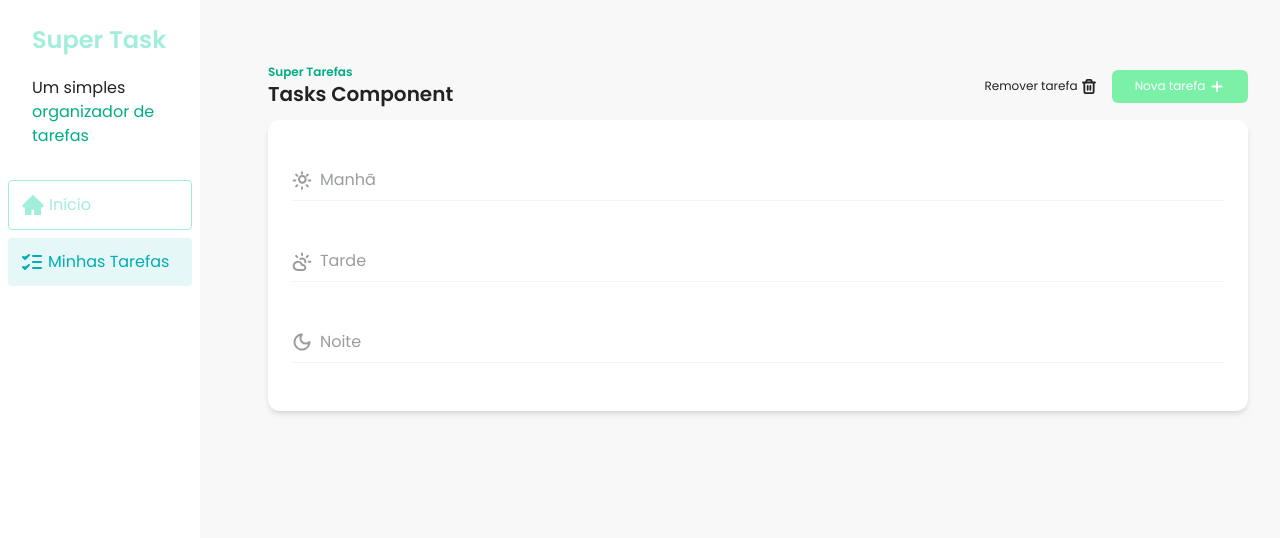
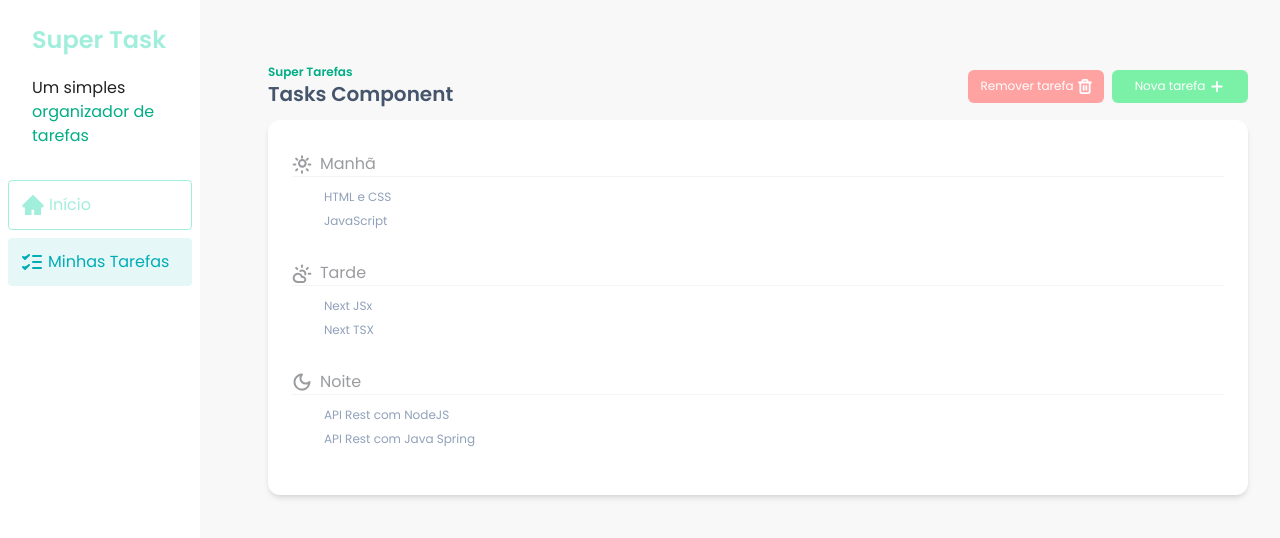
Before and after one commit to srodrigo28/react-super-task, a React (Vite) app: page / in a window 1280 px wide. Shown: the top 538 px of the page. Built offline with nearby package versions, Linux system fonts and the light colour scheme.

Commit message:
listando tasks com filter

```diff
--- a/src/App.jsx
+++ b/src/App.jsx
@@ -7,7 +7,6 @@ function App() {
   return (
     <div className='flex gap-9'>
       <Sidebar />
-
       <Tasks />
     </div>
   )
--- a/src/components/Button.jsx
+++ b/src/components/Button.jsx
@@ -4,7 +4,7 @@ const Button = ({ children, variant }) => {
             case 'primary':
                 return 'bg-green-300 text-white hover:bg-green-500 hover:text-white';
             case 'secondary':
-                return 'bg-red-400 text-white hover:bg-red-500 hover:text-slate-200';
+                return 'bg-red-300 text-white hover:bg-red-500 hover:text-slate-200';
             case 'tertiary':
                 return 'bg-gray-500 text-white hover:bg-gray-500 hover:text-slate-200';
             case 'ghost':
--- a/src/components/Sidebar.jsx
+++ b/src/components/Sidebar.jsx
@@ -16,11 +16,11 @@ const Sidebar = () => {
 
             <div className="flex flex-col p-2 gap-2">
                 <SidebarButton variant="uselected">
-                    <HomeIcon src={HomeIcon} alt="Home Icone" />
+                    <HomeIcon src={<HomeIcon />} alt="Home Icone" />
                     Início
                 </SidebarButton>
                 <SidebarButton variant="selected">
-                    <TaskIcon src={TaskIcon} alt="Task Icone" />
+                    <TaskIcon src={<TaskIcon />} alt="Task Icone" />
                     Minhas Tarefas
                 </SidebarButton>
             </div>
--- a/src/components/Tasks.jsx
+++ b/src/components/Tasks.jsx
@@ -10,15 +10,18 @@ import MoonIcon from '../assets/icons/moon.svg?react';
 
 import { useState } from "react";
 import TASKS from "../constants/tasks";
+import TasksSeparator from "./TasksSeparator";
 
 const Tasks = () => {
     // todo: fetch tasks from api
-    const [Tasks, setTaks] = useState(TASKS)
+    const [tasks, setTaks] = useState(TASKS)
+
+    console.log(tasks);
 
     // filter tasks by period
-    const mormingTasks = Tasks.filter(task => task.period === 'morning');
-    const afternoonTasks = Tasks.filter(task => task.period === 'afternoon');
-    const nightTasks = Tasks.filter(task => task.period === 'night');
+    const mormingTasks = tasks.filter(task => task.time === 'morning');
+    const afternoonTasks = tasks.filter(task => task.time === 'afternoon');
+    const nightTasks = tasks.filter(task => task.time === 'night');
 
     return (
         <div className="py-16 px-8 w-full">
@@ -29,11 +32,11 @@ const Tasks = () => {
                     <span className="text-xs font-semibold text-[#00AD85]">
                         Super Tarefas
                     </span>
-                    <h1 className="text-xl font-semibold">Tasks Component</h1>
+                    <h1 className="text-xl font-semibold text-slate-600">Tasks Component</h1>
                 </div>
 
-                <div className="flex gap-1 items-center">
-                    <Button variant="ghost" className="">
+                <div className="flex gap-2 items-center">
+                    <Button variant="secondary" className="">
                         Remover tarefa
                         <TrashIcon />
                     </Button>
@@ -46,25 +49,25 @@ const Tasks = () => {
             </div >
 
             <div className="rounded-xl bg-white p-6 shadow-md mt-3">
-                <div className="py-6">
-                    <div className="flex gap-2 items-center pb-2 border-b border-solid border-[#F4F4F5]">
-                        <SunIcon />
-                        <p className="text-[#9A9C9F]">Manhã</p>
-                    </div>
+                <TasksSeparator title="Manhã" icon={<SunIcon />} />
+                <div className="mb-5">
+                    {mormingTasks.map((task) => (
+                        <p key={task.id} className="py-1 text-slate-400 pl-8 text-xs">{task.title}</p>
+                    ))}
                 </div>
 
-                <div className="py-6">
-                    <div className="flex gap-2 items-center pb-2 border-b border-solid border-[#F4F4F5]">
-                        <CloudSunIcon />
-                        <p className="text-[#9A9C9F]">Tarde</p>
-                    </div>
+                <TasksSeparator title="Tarde" icon={<CloudSunIcon />} />
+                <div className="mb-5">
+                    {afternoonTasks.map((task) => (
+                        <p key={task.id} className="py-1 text-slate-400 pl-8 text-xs">{task.title}</p>
+                    ))}
                 </div>
 
-                <div className="py-6">
-                    <div className="flex gap-2 items-center pb-2 border-b border-solid border-[#F4F4F5]">
-                        <MoonIcon />
-                        <p className="text-[#9A9C9F]">Noite</p>
-                    </div>
+                <TasksSeparator title="Noite" icon={<MoonIcon />} />
+                <div className="mb-5">
+                    {nightTasks.map((task) => (
+                        <p key={task.id} className="py-1 text-slate-400 pl-8 text-xs">{task.title}</p>
+                    ))}
                 </div>
             </div>
         </div>
--- /dev/null
+++ b/src/components/TasksSeparator.jsx
@@ -0,0 +1,13 @@
+const TasksSeparator = ({ title, icon }) => {
+    return (
+        <div className="py-2">
+            <div className="flex gap-2 items-center border-b
+                border-solid border-[#F4F4F5]">
+                {icon}
+                <p className="text-[#9A9C9F]">{title}</p>
+            </div>
+        </div>
+    )
+}
+
+export default TasksSeparator
--- a/src/constants/tasks.js
+++ b/src/constants/tasks.js
@@ -31,14 +31,14 @@ const TASKS = [
         id: 5,
         title: 'API Rest com NodeJS',
         description: '',
-        time: 'afternoon',
+        time: 'night',
         status: 'not_started'
     },
     {
         id: 6,
         title: 'API Rest com Java Spring',
         description: '',
-        time: 'afternoon',
+        time: 'night',
         status: 'not_started'
     },
 ]
```
